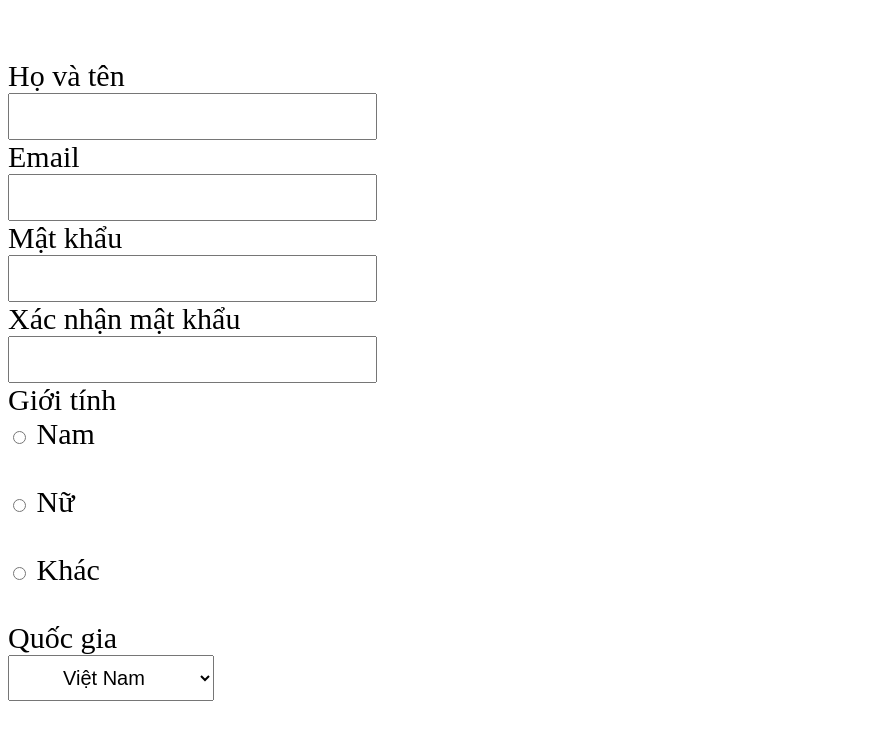
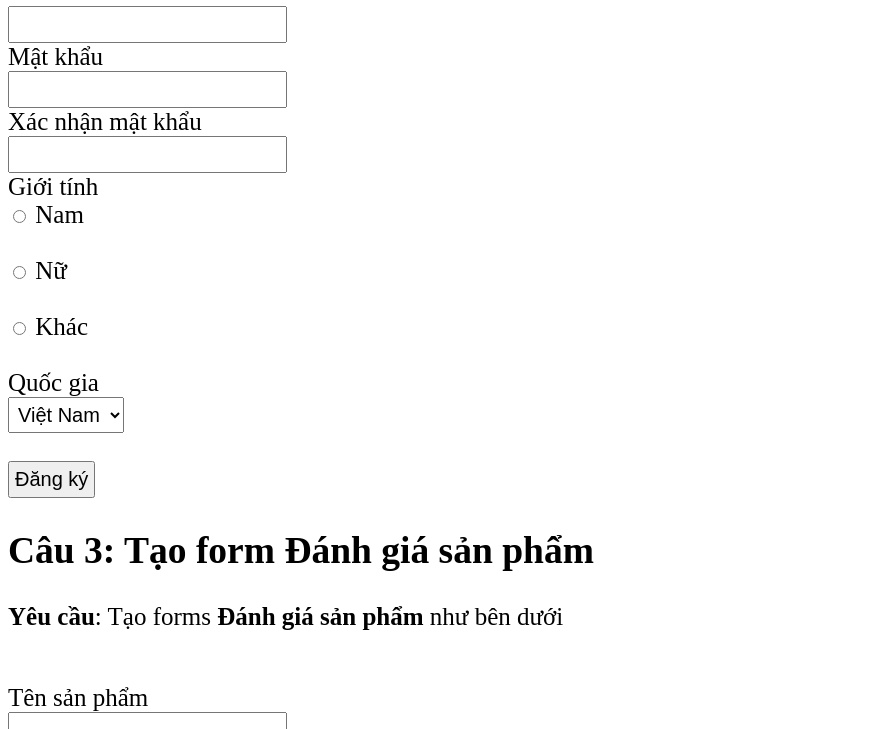
Before and after one commit to KhangHocCode/Khang-code-siu-pro, a plain HTML site: page index.html in a window 1280 px wide. Shown: the part 756-1485 px from the top of the page, without its empty margins (0-893 px from the left). Drawn offline with Linux system fonts and the light colour scheme.

Commit message:
Update index.html

```diff
--- a/index.html
+++ b/index.html
@@ -7,15 +7,13 @@
     <title>Bài tập 3</title>
     <style>
         html{
-            font-size: 30px;
+            font-size: 25px;
         }
         button, input, textarea, select{
-            padding: 10px 50px;;
+            padding: 5px 5px 5px 5px;;
             font-size: 20px;
         }
-         ::placeholder, option{
-            font-size: 15px;
-         }
+
     </style>
 </head>
 <br>
```
